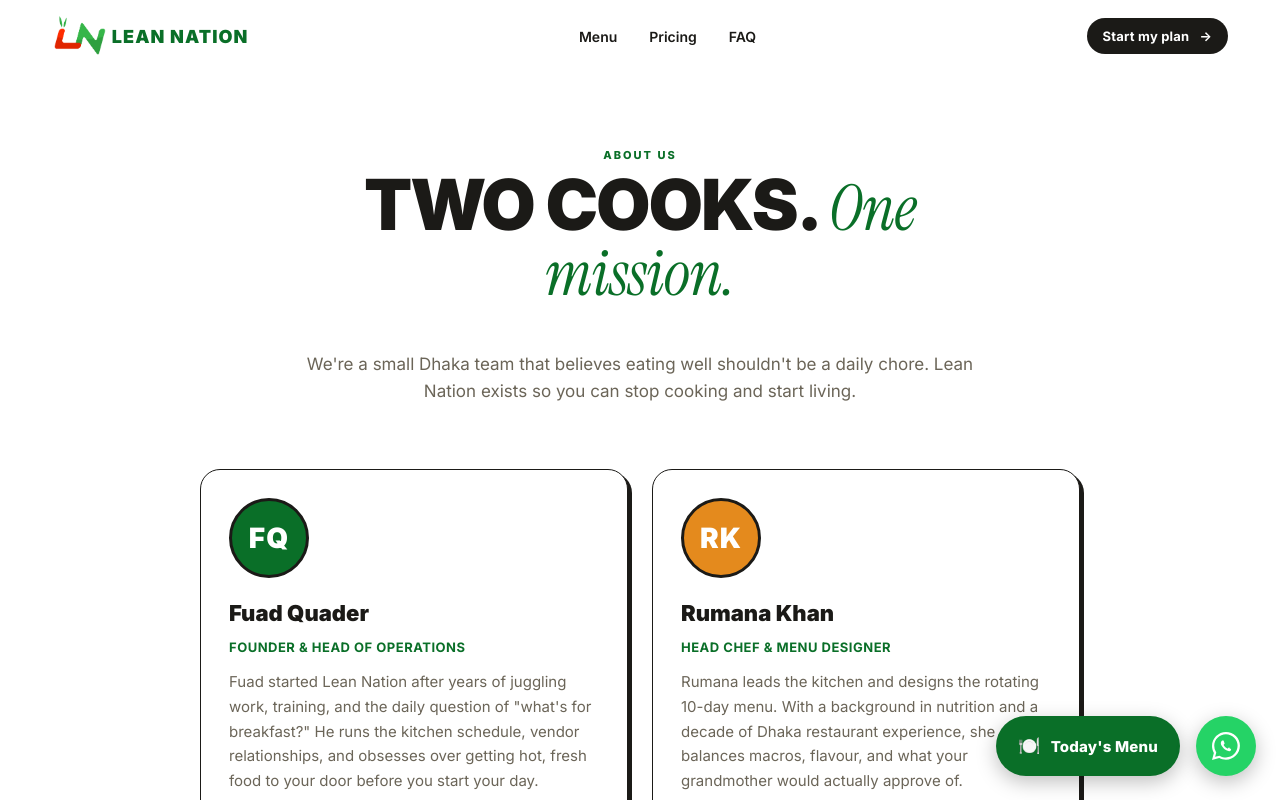
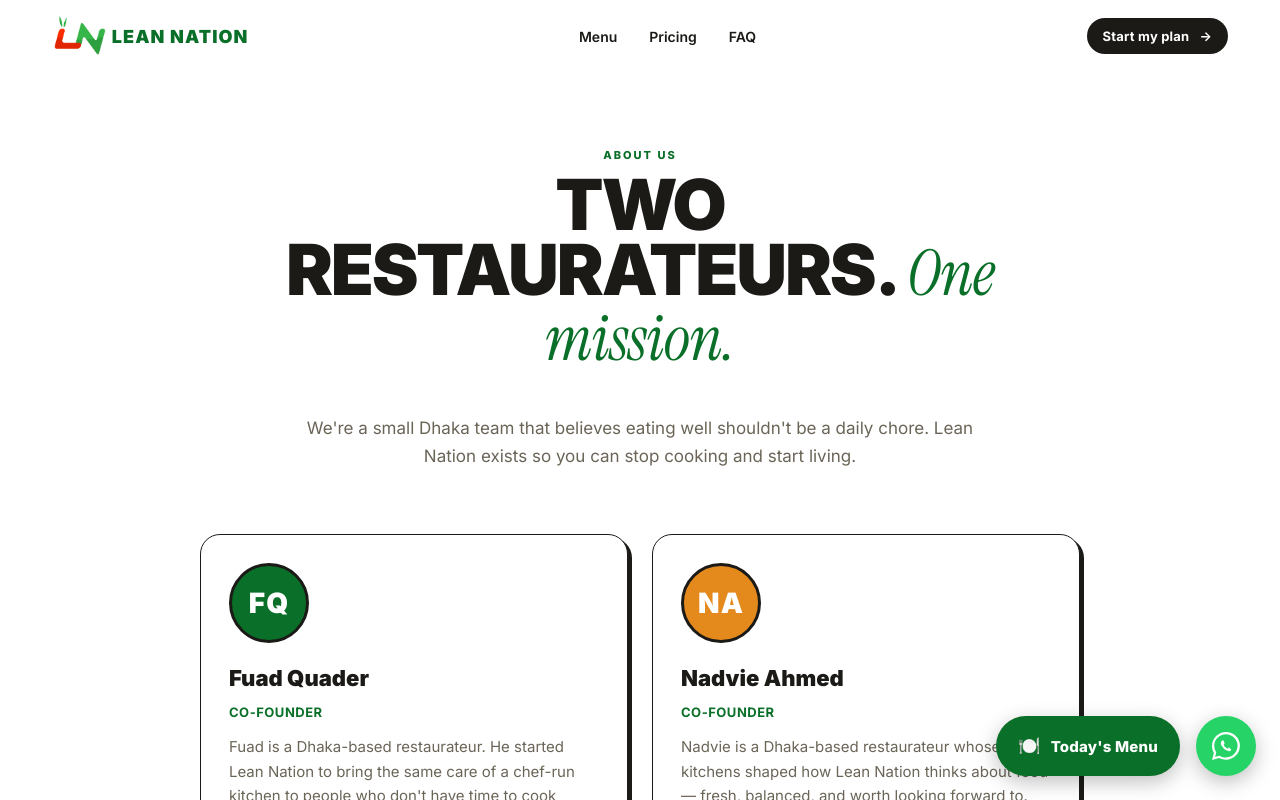
Before and after one commit to weirdogonzalez/LN-Web-1, a Next.js app: page /about in a window 1280 px wide. Shown: the top 800 px of the page. Built offline with nearby package versions, Linux system fonts and the light colour scheme.

Commit message:
Update About page with real co-founders Fuad and Nadvie
Co-Authored-By: Claude Opus 4.7 (1M context) <noreply@anthropic.com>

```diff
--- a/app/about/page.tsx
+++ b/app/about/page.tsx
@@ -12,15 +12,15 @@ const TEAM = [
     initials: "FQ",
     accent: "#0A6F28",
     name: "Fuad Quader",
-    role: "Founder & Head of Operations",
-    bio: "Fuad started Lean Nation after years of juggling work, training, and the daily question of \"what's for breakfast?\" He runs the kitchen schedule, vendor relationships, and obsesses over getting hot, fresh food to your door before you start your day.",
+    role: "Co-founder",
+    bio: "Fuad is a Dhaka-based restaurateur. He started Lean Nation to bring the same care of a chef-run kitchen to people who don't have time to cook every morning.",
   },
   {
-    initials: "RK",
+    initials: "NA",
     accent: "#E48A1D",
-    name: "Rumana Khan",
-    role: "Head Chef & Menu Designer",
-    bio: "Rumana leads the kitchen and designs the rotating 10-day menu. With a background in nutrition and a decade of Dhaka restaurant experience, she balances macros, flavour, and what your grandmother would actually approve of.",
+    name: "Nadvie Ahmed",
+    role: "Co-founder",
+    bio: "Nadvie is a Dhaka-based restaurateur whose kitchens shaped how Lean Nation thinks about food — fresh, balanced, and worth looking forward to.",
   },
 ];
 
@@ -61,7 +61,7 @@ export default function AboutPage() {
             className="display about-hero-text"
             style={{ fontSize: "clamp(48px,5.5vw,80px)", opacity: 0, marginTop: 8 }}
           >
-            Two cooks.{" "}
+            Two restaurateurs.{" "}
             <span className="italic-accent" style={{ fontSize: "0.9em" }}>
               One mission.
             </span>
```
